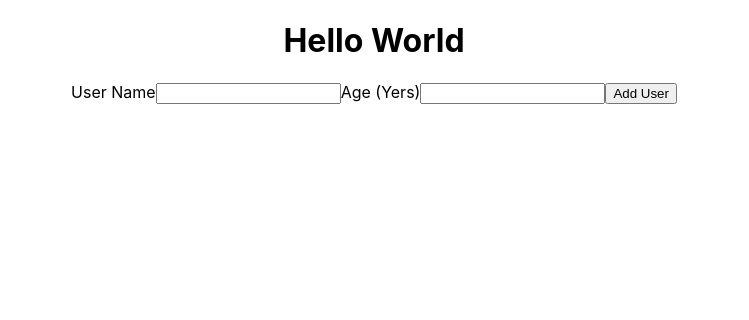
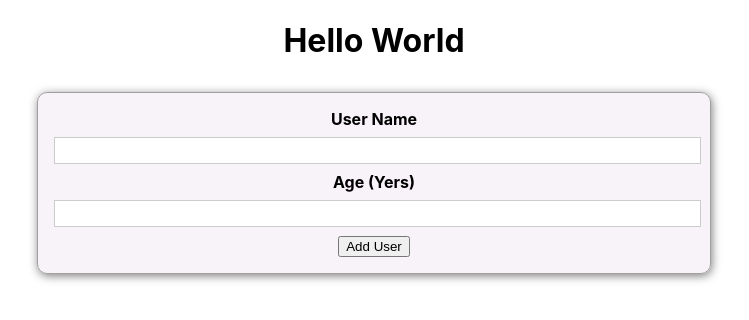
Before and after one commit to ArekeL/adding-user, a React (Create React App) app: page / in a window 1280 px wide. Shown: the top 320 px of the page, without its empty margins (266-1015 px from the left). Built offline with nearby package versions, Linux system fonts and the light colour scheme.

Commit message:
Adding css

```diff
--- /dev/null
+++ b/src/components/UI/Card.js
@@ -0,0 +1,9 @@
+import styles from "./Card.module.css";
+
+const Card = (props) => {
+	return (
+		<div className={`${styles.card} ${props.className}`}>{props.children}</div>
+	);
+};
+
+export default Card;
--- /dev/null
+++ b/src/components/UI/Card.module.css
@@ -0,0 +1,6 @@
+.card {
+	background-color: rgba(120, 2, 133, 0.05);
+	border: 1px solid rgb(161, 159, 159);
+	border-radius: 10px;
+	box-shadow: 1px 2px 10px rgba(0, 0, 0, 0.5);
+}
--- a/src/components/Users/AddUser.js
+++ b/src/components/Users/AddUser.js
@@ -1,16 +1,21 @@
+import Card from "../UI/Card";
+import styles from "./AddUser.module.css";
+
 const AddUser = () => {
 	const handleAddUser = (event) => {
 		event.preventDefault();
 	};
 
 	return (
-		<form onSubmit={handleAddUser}>
-			<label htmlFor='userName'>User Name</label>
-			<input className='userName' type='text' />
-			<label htmlFor='userAge'>Age (Yers)</label>
-			<input className='userAge' type='number' />
-			<button>Add User</button>
-		</form>
+		<Card className={styles.input}>
+			<form onSubmit={handleAddUser}>
+				<label htmlFor='userName'>User Name</label>
+				<input type='text' />
+				<label htmlFor='userAge'>Age (Yers)</label>
+				<input type='number' />
+				<button>Add User</button>
+			</form>
+		</Card>
 	);
 };
 
--- /dev/null
+++ b/src/components/Users/AddUser.module.css
@@ -0,0 +1,26 @@
+.input {
+	margin: 2rem auto;
+	padding: 1rem;
+	width: 90%;
+	max-width: 40rem;
+}
+
+.input label {
+	display: block;
+	font-weight: bold;
+	margin-bottom: 0.5rem;
+}
+
+.input input {
+	font: inherit;
+	display: block;
+	width: 100%;
+	border: 1px solid #ccc;
+	padding: 0.15rem;
+	margin-bottom: 0.5rem;
+}
+
+.input input:focus {
+	outline: none;
+	border-color: #4f005f;
+}
```
